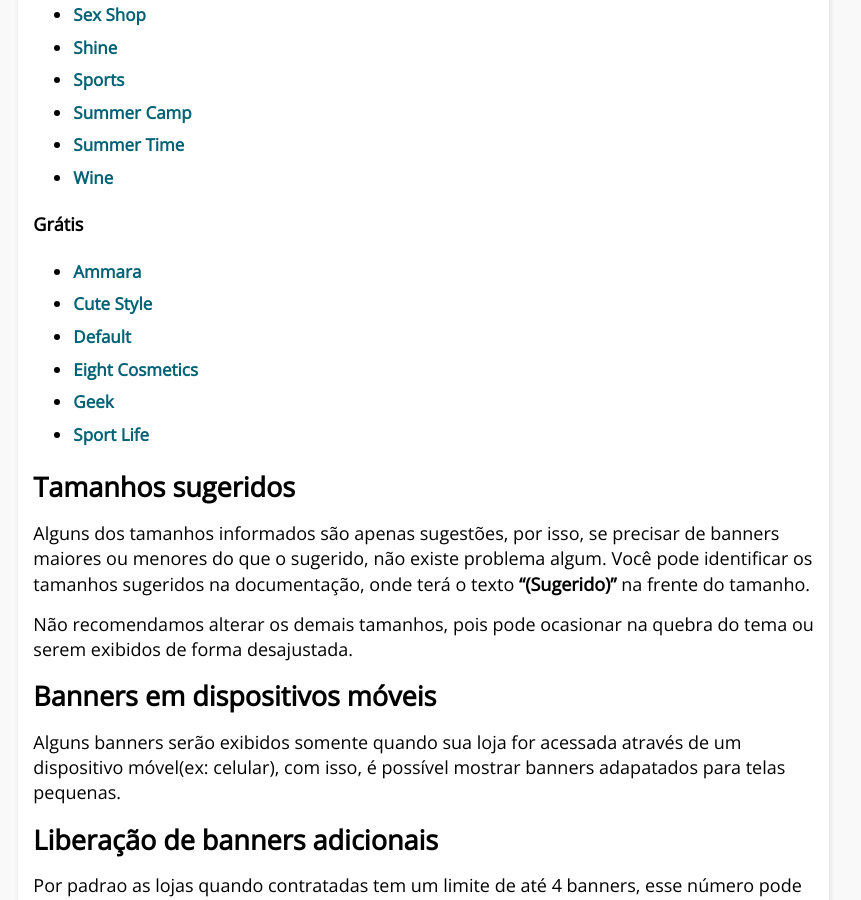
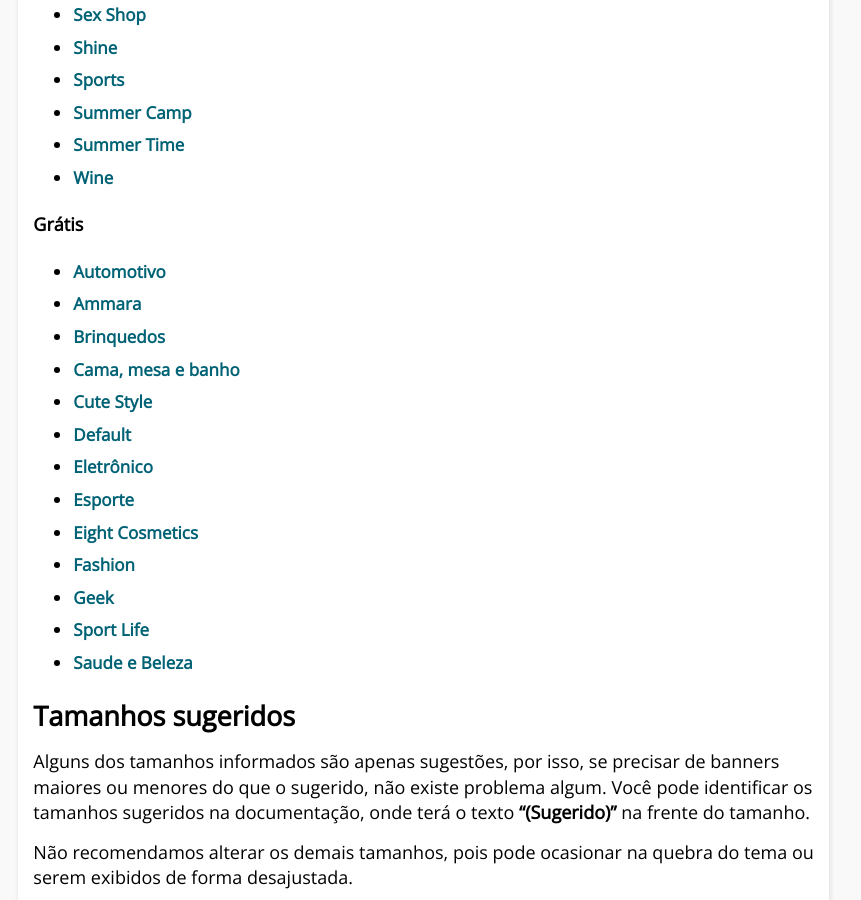
Before and after one commit to tray-tecnologia/documentacao-temas, a Jekyll site: the page built from _posts/2016-08-08-banners.markdown, in a window 1280 px wide and 900 px high, scrolled down 1673 px. Shown: the whole window, without its empty margins (419-1280 px from the left). Built offline with Jekyll 4.4.1, drawn with Linux system fonts in a browser that asks for light colours.

Commit message:
adicionado doc banners derivados default

```diff
--- a/_posts/2016-08-08-banners.markdown
+++ b/_posts/2016-08-08-banners.markdown
@@ -56,12 +56,19 @@ Clique abaixo no link com o nome do seu tema para ver a **posição** e o **tama
 
 **Grátis**
 
+* [Automotivo]({{ site.url }}/pdf/automotivo-banners.pdf){:target="_blank"}
 * [Ammara]({{ site.url }}/pdf/ammara-banners.pdf){:target="_blank"}
+* [Brinquedos]({{ site.url }}/pdf/brinquedos-banners.pdf){:target="_blank"}
+* [Cama, mesa e banho]({{ site.url }}/pdf/cama-banners.pdf){:target="_blank"}
 * [Cute Style]({{ site.url }}/pdf/cutestyle-banners.pdf){:target="_blank"}
 * [Default]({{ site.url }}/pdf/default-banners.pdf){:target="_blank"}
+* [Eletrônico]({{ site.url }}/pdf/eletronico-banners.pdf){:target="_blank"}
+* [Esporte]({{ site.url }}/pdf/esporte-banners.pdf){:target="_blank"}
 * [Eight Cosmetics]({{ site.url }}/pdf/eightcosmetics-banners.pdf){:target="_blank"}
+* [Fashion]({{ site.url }}/pdf/fashion-gratis-banners.pdf){:target="_blank"}
 * [Geek]({{ site.url }}/pdf/geek-banners.pdf){:target="_blank"}
 * [Sport Life]({{ site.url }}/pdf/sportlife-banners.pdf){:target="_blank"}
+* [Saude e Beleza]({{ site.url }}/pdf/saude-banners.pdf){:target="_blank"}
 
 ## Tamanhos sugeridos
 
```
Also changed, not shown: 7 other files.
